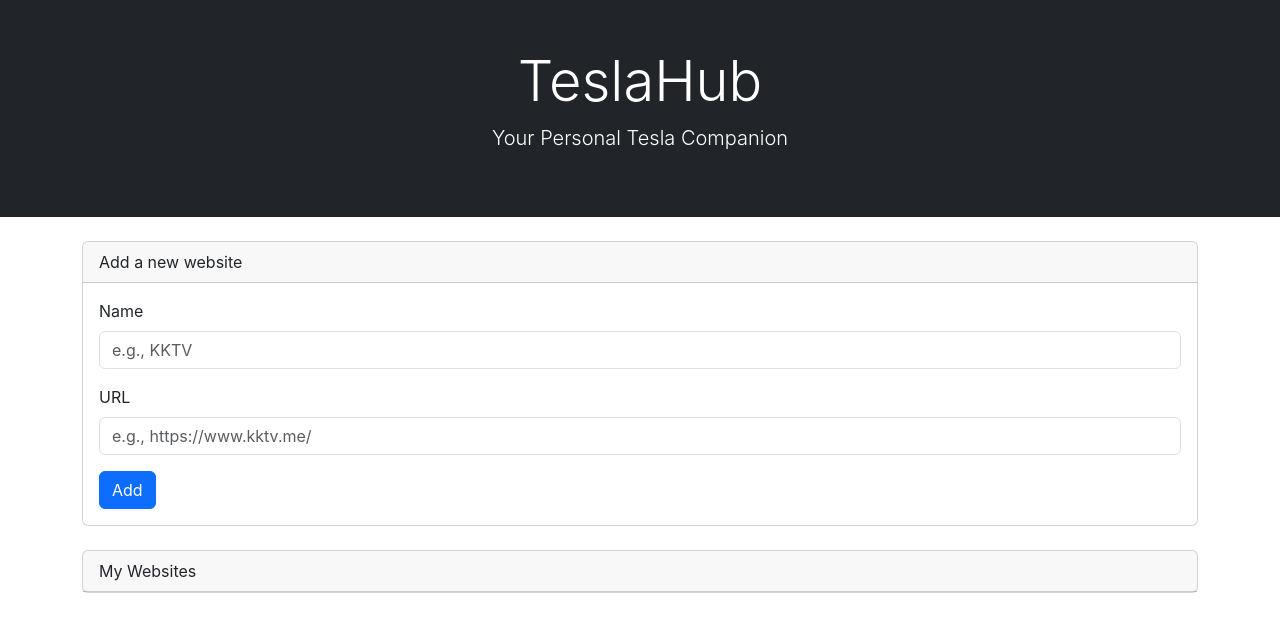
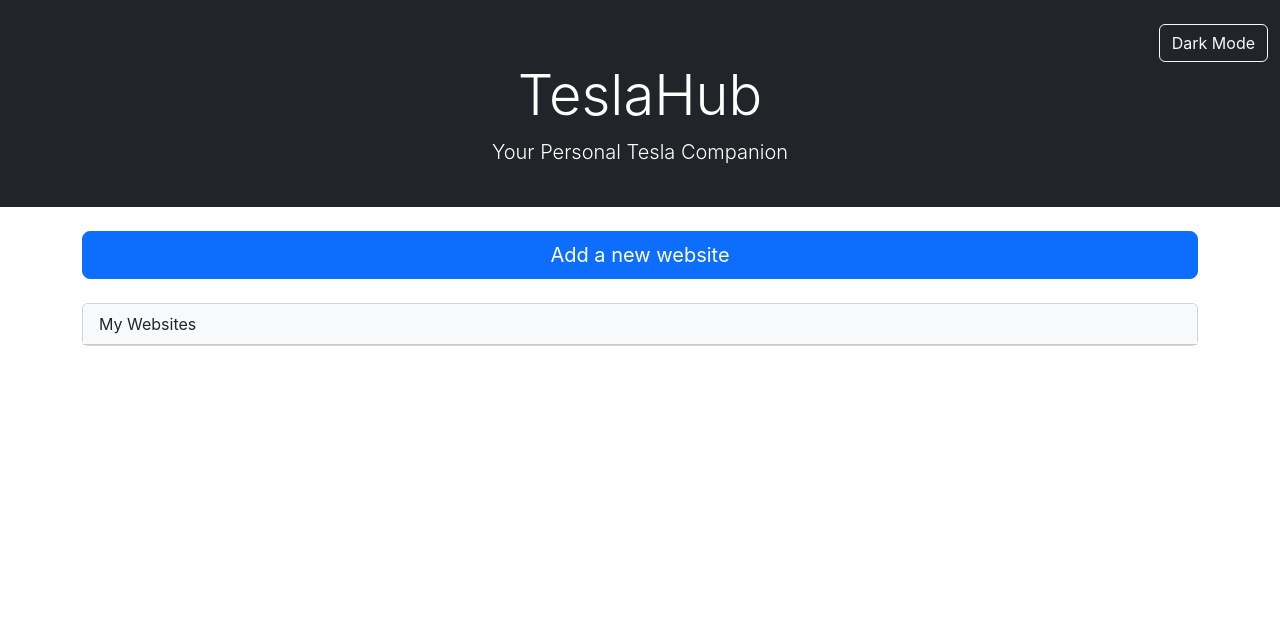
Before and after one commit to tristankuo/teslalink, a React (Create React App) app: page / in a window 1280 px wide. Shown: the top 632 px of the page. Built offline with nearby package versions, Linux system fonts and the light colour scheme.

Commit message:
feat: Implement dark mode, modal and favicons

```diff
--- a/package.json
+++ b/package.json
@@ -13,6 +13,7 @@
     "@types/react-dom": "^19.1.9",
     "bootstrap": "^5.3.8",
     "react": "^19.1.1",
+    "react-bootstrap": "^2.10.10",
     "react-dom": "^19.1.1",
     "react-scripts": "5.0.1",
     "typescript": "^4.9.5",
--- a/src/App.css
+++ b/src/App.css
@@ -0,0 +1,71 @@
+:root {
+  --light-bg: #fff;
+  --light-text: #212529;
+  --light-card-bg: #fff;
+  --light-card-header-bg: #f8f9fa;
+
+  --dark-bg: #212529;
+  --dark-text: #f8f9fa;
+  --dark-card-bg: #343a40;
+  --dark-card-header-bg: #212529;
+}
+
+.light-mode {
+  background-color: var(--light-bg);
+  color: var(--light-text);
+  min-height: 100vh;
+}
+
+.light-mode .card {
+  background-color: var(--light-card-bg);
+  color: var(--light-text);
+}
+
+.light-mode .card-header {
+  background-color: var(--light-card-header-bg);
+}
+
+.dark-mode {
+  background-color: var(--dark-bg);
+  color: var(--dark-text);
+  min-height: 100vh;
+}
+
+.dark-mode .card {
+  background-color: var(--dark-card-bg);
+  color: var(--dark-text);
+  border-color: #495057;
+}
+
+.dark-mode .card-header {
+  background-color: var(--dark-card-header-bg);
+  border-bottom-color: #495057;
+}
+
+.dark-mode .form-control {
+  background-color: #495057;
+  color: var(--dark-text);
+  border-color: #6c757d;
+}
+
+.dark-mode .form-control:focus {
+  background-color: #495057;
+  color: var(--dark-text);
+  border-color: #86b7fe;
+  box-shadow: 0 0 0 0.25rem rgba(13, 110, 253, 0.25);
+}
+
+.dark-mode .list-group-item {
+    background-color: var(--dark-card-bg);
+    border-color: #495057;
+    color: var(--dark-text);
+}
+
+.dark-mode .modal-content {
+  background-color: var(--dark-card-bg);
+  color: var(--dark-text);
+}
+
+.dark-mode .btn-close {
+  filter: invert(1) grayscale(100%) brightness(200%);
+}
--- a/src/App.tsx
+++ b/src/App.tsx
@@ -1,4 +1,6 @@
 import React, { useState, useEffect } from 'react';
+import './App.css';
+import { Modal, Button } from 'react-bootstrap';
 
 interface Website {
   name: string;
@@ -9,6 +11,26 @@
   const [websites, setWebsites] = useState<Website[]>([]);
   const [newSiteName, setNewSiteName] = useState('');
   const [newSiteUrl, setNewSiteUrl] = useState('');
+  const [theme, setTheme] = useState('light');
+  const [showModal, setShowModal] = useState(false);
+
+  const handleClose = () => setShowModal(false);
+  const handleShow = () => setShowModal(true);
+
+  useEffect(() => {
+    const savedTheme = localStorage.getItem('teslahub_theme');
+    const prefersDark = window.matchMedia && window.matchMedia('(prefers-color-scheme: dark)').matches;
+    if (savedTheme) {
+      setTheme(savedTheme);
+    } else if (prefersDark) {
+      setTheme('dark');
+    }
+  }, []);
+
+  useEffect(() => {
+    document.body.className = `${theme}-mode`;
+    localStorage.setItem('teslahub_theme', theme);
+  }, [theme]);
 
   useEffect(() => {
     const storedWebsites = localStorage.getItem('teslahub_websites');
@@ -27,6 +49,7 @@
       setWebsites([...websites, { name: newSiteName, url: newSiteUrl }]);
       setNewSiteName('');
       setNewSiteUrl('');
+      handleClose();
     }
   };
 
@@ -40,16 +63,46 @@
     window.open(`https://www.youtube.com/redirect?q=${encodeURIComponent(url)}`, '_blank');
   };
 
+  const toggleTheme = () => {
+    setTheme(theme === 'light' ? 'dark' : 'light');
+  };
+
+  const getFaviconUrl = (url: string) => {
+    try {
+      const urlObject = new URL(url);
+      return `https://www.google.com/s2/favicons?domain=${urlObject.hostname}`;
+    } catch (error) {
+      return 'default-icon.svg';
+    }
+  };
+
+  const handleFaviconError = (e: React.SyntheticEvent<HTMLImageElement, Event>) => {
+    e.currentTarget.src = 'default-icon.svg';
+  };
+
   return (
-    <div>
-      <div className="container-fluid text-center py-5 bg-dark text-white">
+    <div className={theme === 'light' ? 'light-mode' : 'dark-mode'}>
+      <div className="container-fluid text-center py-4 bg-dark text-white">
+        <div className="d-flex justify-content-end">
+            <button className="btn btn-outline-light" onClick={toggleTheme}>
+              {theme === 'light' ? 'Dark' : 'Light'} Mode
+            </button>
+        </div>
         <h1 className="display-4">TeslaHub</h1>
         <p className="lead">Your Personal Tesla Companion</p>
       </div>
       <div className="container mt-4">
-        <div className="card">
-          <div className="card-header">Add a new website</div>
-          <div className="card-body">
+        <div className="d-grid gap-2">
+            <Button variant="primary" size="lg" onClick={handleShow}>
+                Add a new website
+            </Button>
+        </div>
+
+        <Modal show={showModal} onHide={handleClose} centered>
+          <Modal.Header closeButton>
+            <Modal.Title>Add a new website</Modal.Title>
+          </Modal.Header>
+          <Modal.Body>
             <form onSubmit={handleAddWebsite}>
               <div className="mb-3">
                 <label htmlFor="siteName" className="form-label">Name</label>
@@ -73,17 +126,32 @@
                   placeholder="e.g., https://www.kktv.me/"
                 />
               </div>
-              <button type="submit" className="btn btn-primary">Add</button>
+              <Button variant="secondary" onClick={handleClose}>
+                Close
+              </Button>
+              <Button variant="primary" type="submit">
+                Add
+              </Button>
             </form>
-          </div>
-        </div>
+          </Modal.Body>
+        </Modal>
 
         <div className="card mt-4">
           <div className="card-header">My Websites</div>
           <ul className="list-group list-group-flush">
             {websites.map((site, index) => (
               <li key={index} className="list-group-item d-flex justify-content-between align-items-center">
-                {site.name}
+                <div>
+                  <img
+                    src={getFaviconUrl(site.url)}
+                    alt=""
+                    width="16"
+                    height="16"
+                    className="me-2"
+                    onError={handleFaviconError}
+                  />
+                  {site.name}
+                </div>
                 <div>
                   <button className="btn btn-success me-2" onClick={() => handleOpenInTesla(site.url)}>
                     Open in Tesla
```
Also changed, not shown: public/default-icon.svg (added), 1 other file (tests, documents, lock files or other folders).
